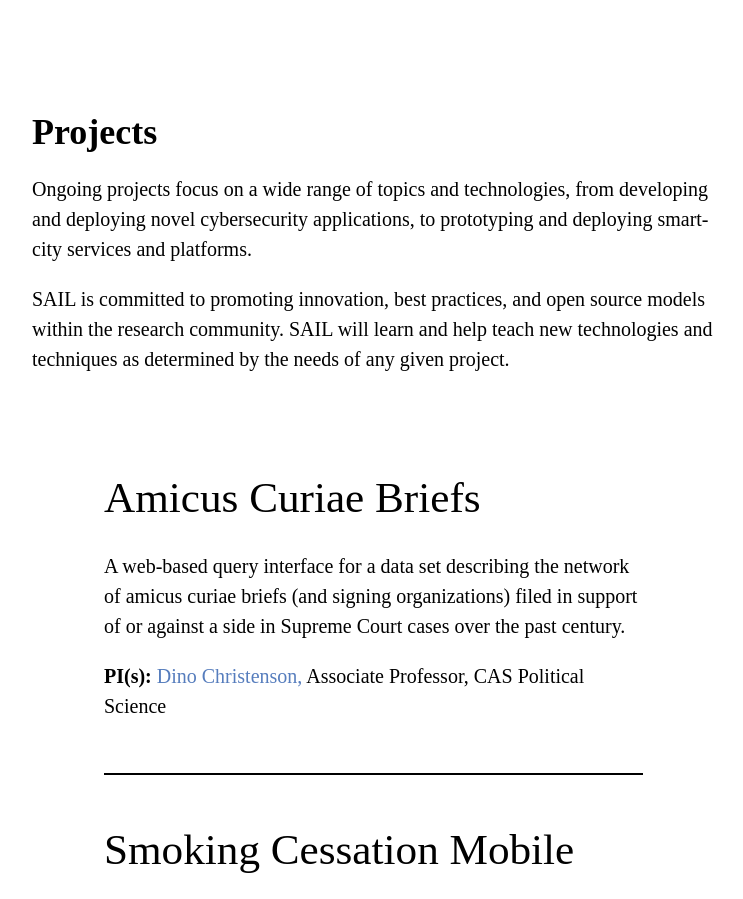
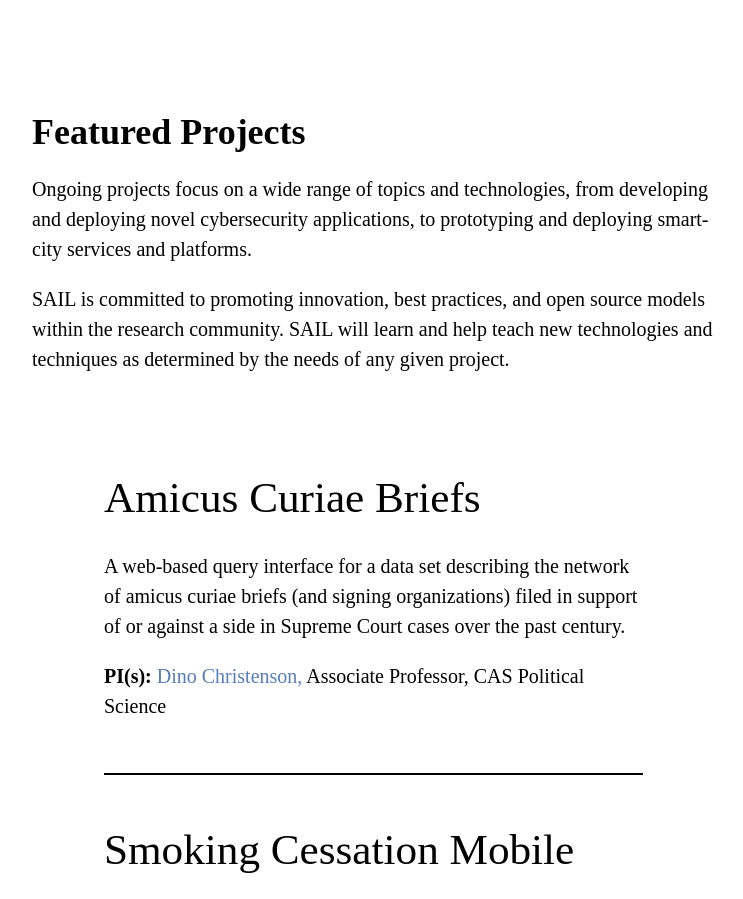
Before and after one commit to hicsail/hicsail.github.io, a React app: page / in a window 1280 px wide. Shown: the part 1930-2829 px from the top of the page, without its empty margins (96-839 px from the left). Built offline with nearby package versions, Linux system fonts and the light colour scheme; a web font is replaced by a local one.

Commit message:
change Projects tag to Featured Projects

```diff
--- a/src/pages/Home.tsx
+++ b/src/pages/Home.tsx
@@ -169,7 +169,7 @@
 
           <Box gridArea="projects">
             <Heading textStyle="h2" mt="50px">
-              Projects
+              Featured Projects
             </Heading>
             <Text textStyle="paragraph">
               Ongoing projects focus on a wide range of topics and technologies,
```
